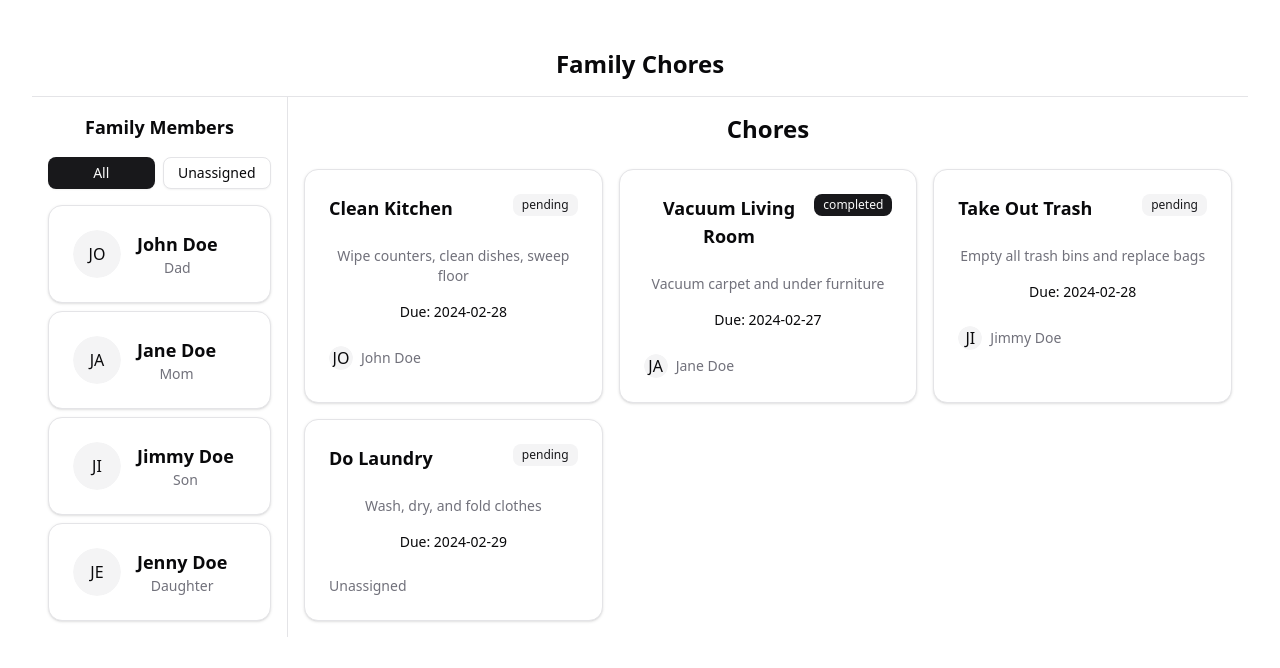
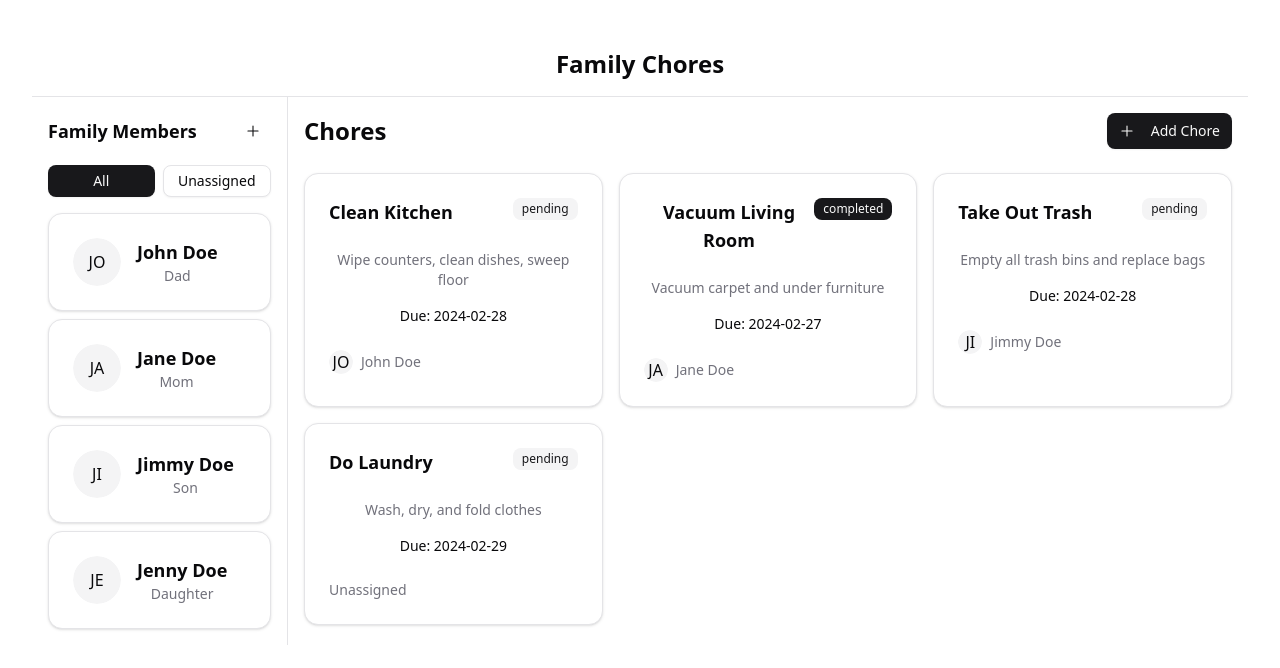
Before and after one commit to JSNungaray/HackathonTeamD, a React (Vite) app in the folder FamilyChore.Client/: page / in a window 1280 px wide. Shown: the top 668 px of the page. Built offline with nearby package versions, Linux system fonts and the light colour scheme.

Commit message:
Add buttons for adding family members and adding chores.

```diff
--- a/FamilyChore.Client/package.json
+++ b/FamilyChore.Client/package.json
@@ -11,6 +11,7 @@
   },
   "dependencies": {
     "@radix-ui/react-avatar": "^1.1.3",
+    "@radix-ui/react-icons": "^1.3.2",
     "@radix-ui/react-select": "^2.1.6",
     "@radix-ui/react-slot": "^1.1.2",
     "@tailwindcss/vite": "^4.0.9",
--- a/FamilyChore.Client/src/components/ChoresList.tsx
+++ b/FamilyChore.Client/src/components/ChoresList.tsx
@@ -1,4 +1,6 @@
 import { ChoreCard } from "./ChoreCard"
+import { Button } from "@/components/ui/button"
+import { PlusIcon } from "@radix-ui/react-icons"
 
 interface FamilyMember {
   id: string
@@ -22,7 +24,16 @@ interface ChoresListProps {
 export function ChoresList({ chores }: ChoresListProps) {
   return (
     <div className="container mx-auto p-4" data-testid="chores-list">
-      <h2 className="text-2xl font-bold mb-6" data-testid="chores-heading">Chores</h2>
+      <div className="flex justify-between items-center mb-6">
+        <h2 className="text-2xl font-bold" data-testid="chores-heading">Chores</h2>
+        <Button
+          variant="default"
+          data-testid="add-chore-button"
+        >
+          <PlusIcon className="h-5 w-5 mr-2" />
+          Add Chore
+        </Button>
+      </div>
       <div className="grid grid-cols-1 md:grid-cols-2 lg:grid-cols-3 gap-4" data-testid="chores-grid">
         {chores.map((chore) => (
           <ChoreCard
--- a/FamilyChore.Client/src/components/FamilyMembersList.tsx
+++ b/FamilyChore.Client/src/components/FamilyMembersList.tsx
@@ -1,5 +1,6 @@
 import { FamilyMemberCard } from "./FamilyMemberCard"
 import { Button } from "@/components/ui/button"
+import { PlusIcon } from "@radix-ui/react-icons"
 
 // Temporary mock data - this would typically come from an API
 const mockFamilyMembers = [
@@ -17,7 +18,17 @@ interface FamilyMembersListProps {
 export function FamilyMembersList({ selectedMemberId, onSelectMember }: FamilyMembersListProps) {
   return (
     <div className="p-4" data-testid="family-members-list">
-      <h2 className="text-lg font-semibold mb-4" data-testid="family-members-heading">Family Members</h2>
+      <div className="flex justify-between items-center mb-4">
+        <h2 className="text-lg font-semibold" data-testid="family-members-heading">Family Members</h2>
+        <Button
+          variant="ghost"
+          size="icon"
+          data-testid="add-family-member-button"
+        >
+          <PlusIcon className="h-5 w-5" />
+          <span className="sr-only">Add Family Member</span>
+        </Button>
+      </div>
       <div className="flex gap-2 mb-4" data-testid="family-members-filters">
         <Button
           data-testid="filter-all"
```
Also changed, not shown: 1 other file (tests, documents, lock files or other folders).
